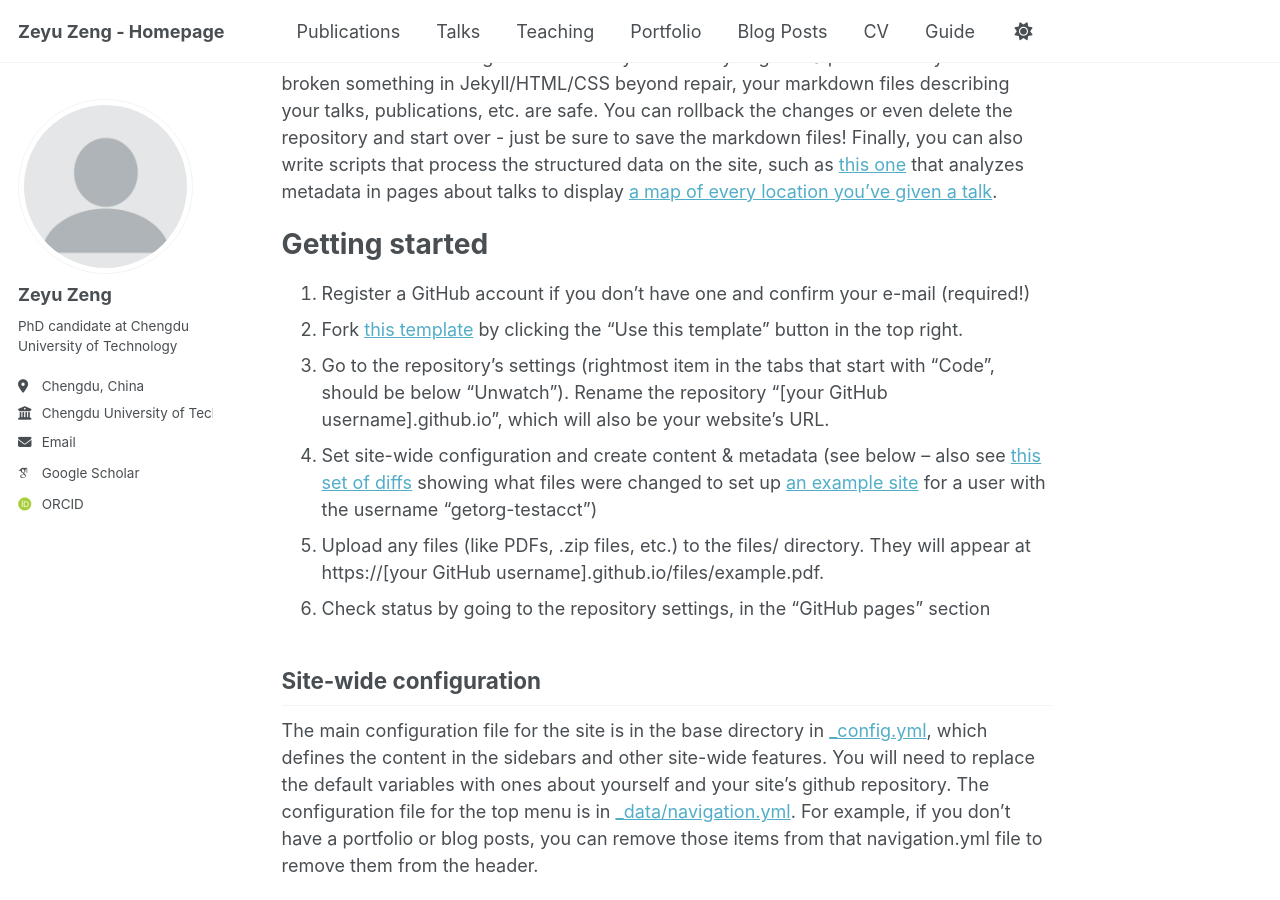
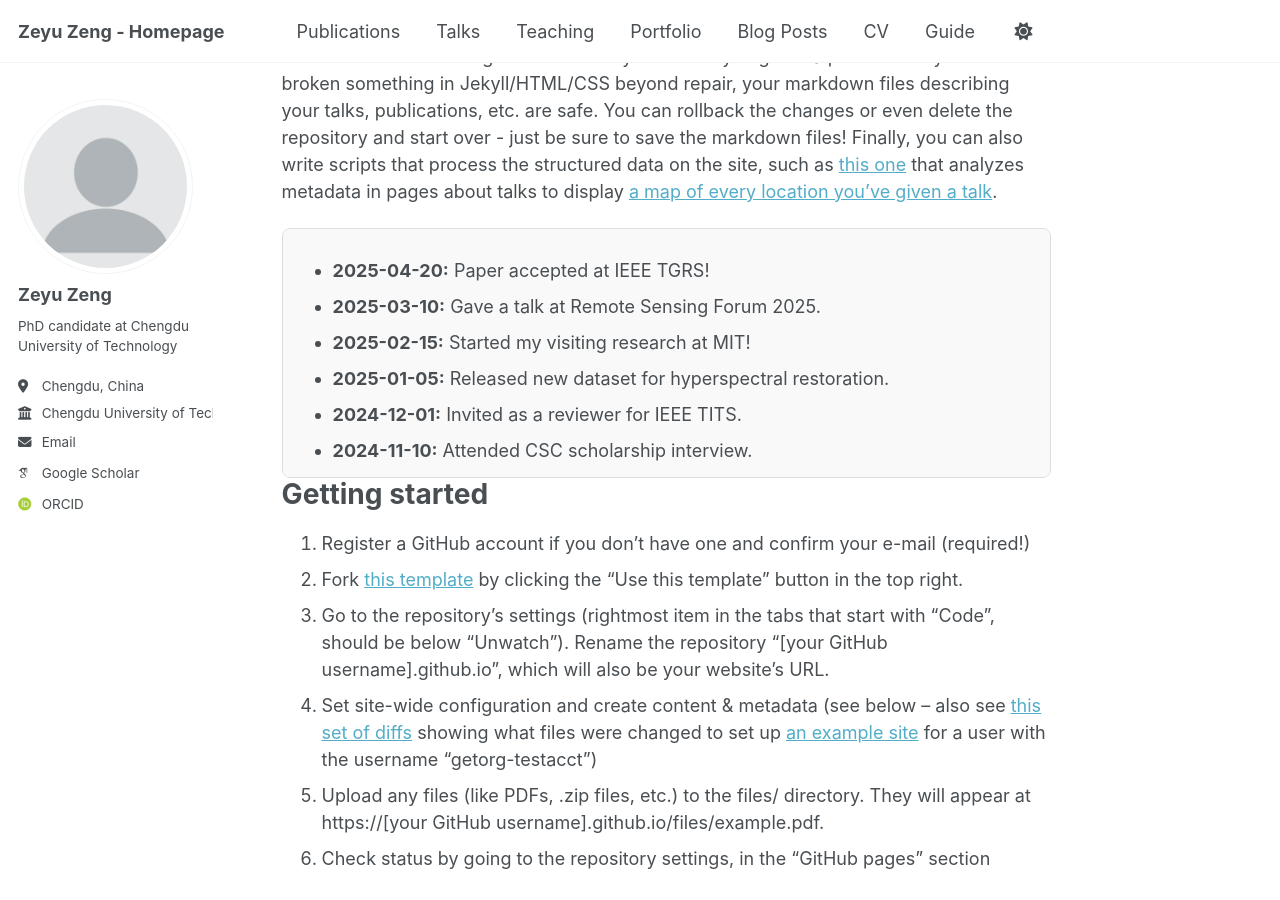
Before and after one commit to zengzeyu0704/zengzeyu0704.github.io, a Jekyll site: the page built from _pages/about.md, in a window 1280 px wide and 900 px high, scrolled down 733 px. Built offline with Jekyll 4.4.1, drawn with Linux system fonts in a browser that asks for light colours; some web fonts are replaced.

Commit message:
Update about.md

```diff
--- a/_pages/about.md
+++ b/_pages/about.md
@@ -14,6 +14,18 @@ A data-driven personal website
 Like many other Jekyll-based GitHub Pages templates, Academic Pages makes you separate the website's content from its form. The content & metadata of your website are in structured markdown files, while various other files constitute the theme, specifying how to transform that content & metadata into HTML pages. You keep these various markdown (.md), YAML (.yml), HTML, and CSS files in a public GitHub repository. Each time you commit and push an update to the repository, the [GitHub pages](https://pages.github.com/) service creates static HTML pages based on these files, which are hosted on GitHub's servers free of charge.
 
 Many of the features of dynamic content management systems (like Wordpress) can be achieved in this fashion, using a fraction of the computational resources and with far less vulnerability to hacking and DDoSing. You can also modify the theme to your heart's content without touching the content of your site. If you get to a point where you've broken something in Jekyll/HTML/CSS beyond repair, your markdown files describing your talks, publications, etc. are safe. You can rollback the changes or even delete the repository and start over - just be sure to save the markdown files! Finally, you can also write scripts that process the structured data on the site, such as [this one](https://github.com/academicpages/academicpages.github.io/blob/master/talkmap.ipynb) that analyzes metadata in pages about talks to display [a map of every location you've given a talk](https://academicpages.github.io/talkmap.html).
+
+
+<div style="max-height: 250px; overflow-y: auto; padding: 10px; border: 1px solid #ddd; border-radius: 8px; background-color: #f9f9f9;">
+  <ul>
+    <li><strong>2025-04-20:</strong> Paper accepted at IEEE TGRS!</li>
+    <li><strong>2025-03-10:</strong> Gave a talk at Remote Sensing Forum 2025.</li>
+    <li><strong>2025-02-15:</strong> Started my visiting research at MIT!</li>
+    <li><strong>2025-01-05:</strong> Released new dataset for hyperspectral restoration.</li>
+    <li><strong>2024-12-01:</strong> Invited as a reviewer for IEEE TITS.</li>
+    <li><strong>2024-11-10:</strong> Attended CSC scholarship interview.</li>
+  </ul>
+</div>
 
 Getting started
 ======
```
